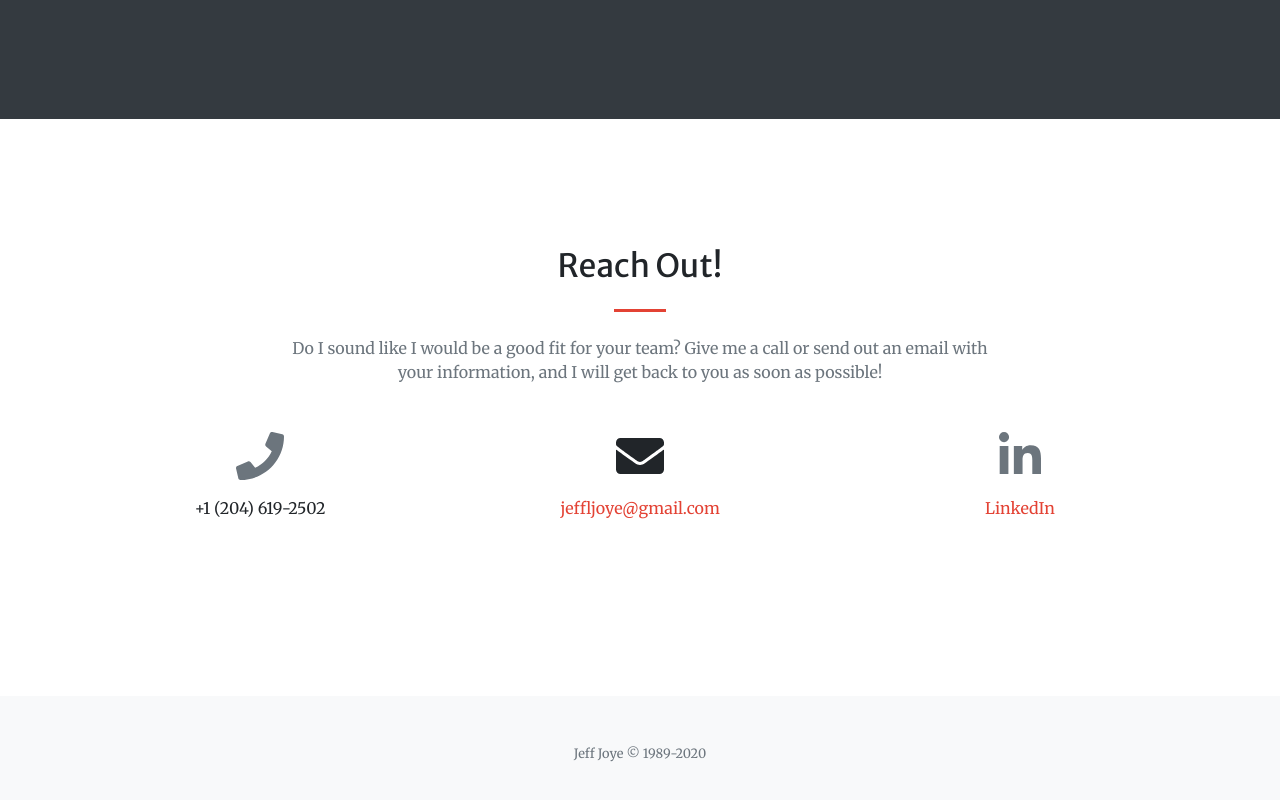
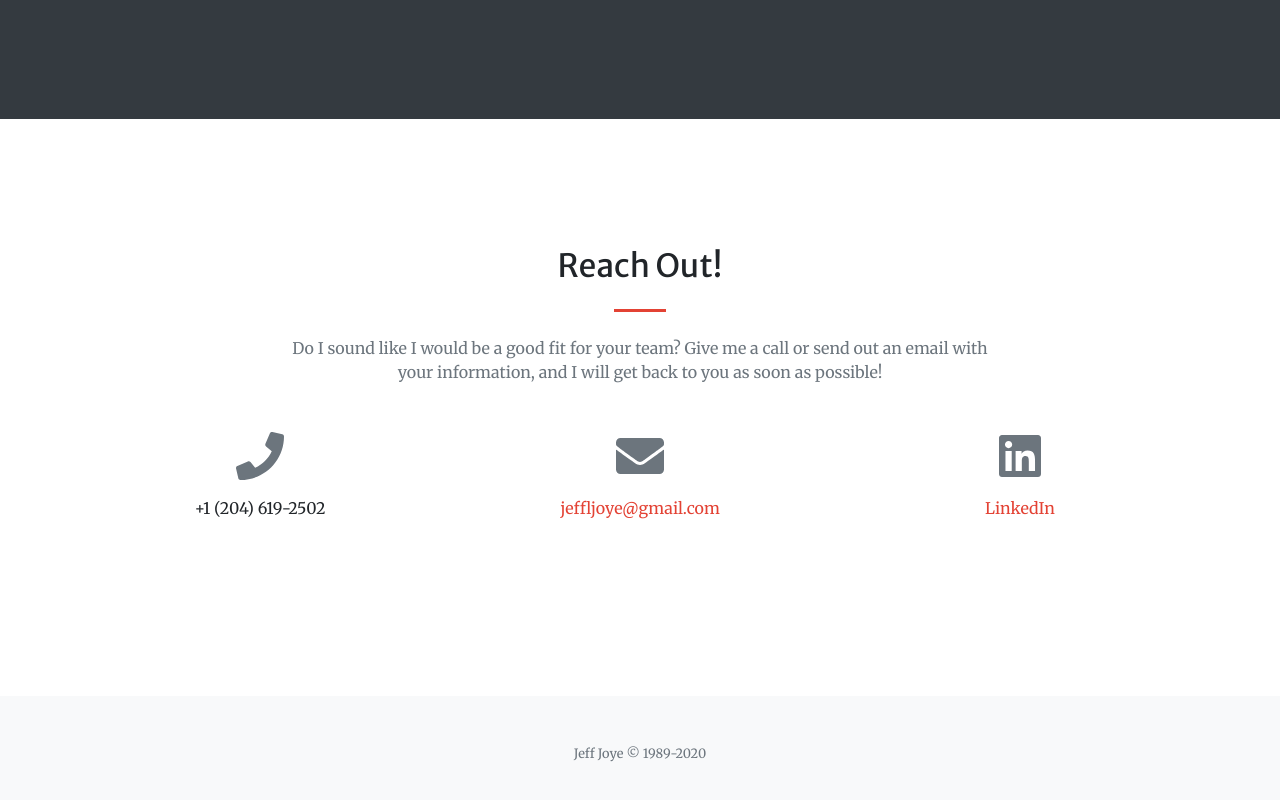
Before and after one commit to jeffjoye/jeffjoye.github.io, a plain HTML site: page index.html in a window 1280 px wide. Shown: the part 2913-3713 px from the top of the page. Drawn offline with nearby package versions, Linux system fonts and the light colour scheme.

Commit message:
linkedin

```diff
--- a/index.html
+++ b/index.html
@@ -210,11 +210,11 @@
                         <div>+1 (204) 619-2502</div>
                     </div>
                     <div class="col-lg-4 text-center mb-5">
-                        <i class="fas fa-envelope fa-3x mb-3 text-center"></i>
+                        <i class="fas fa-envelope fa-3x mb-3 text-muted"></i>
                         <a class="d-block" href="mailto:jeffljoye@gmail.com">jeffljoye@gmail.com</a>
                     </div>
                      <div class="col-lg-4 mr-auto text-center">
-                        <i class="fab fa-linkedin-in fa-3x mb-3 text-muted"></i>
+                        <i class="fab fa-linkedin fa-3x mb-3 text-muted"></i>
                         <a class="d-block" href="https://www.linkedin.com/in/jeffjoye/" target="_blank">LinkedIn</a>
                     </div>
                 </div>
```
